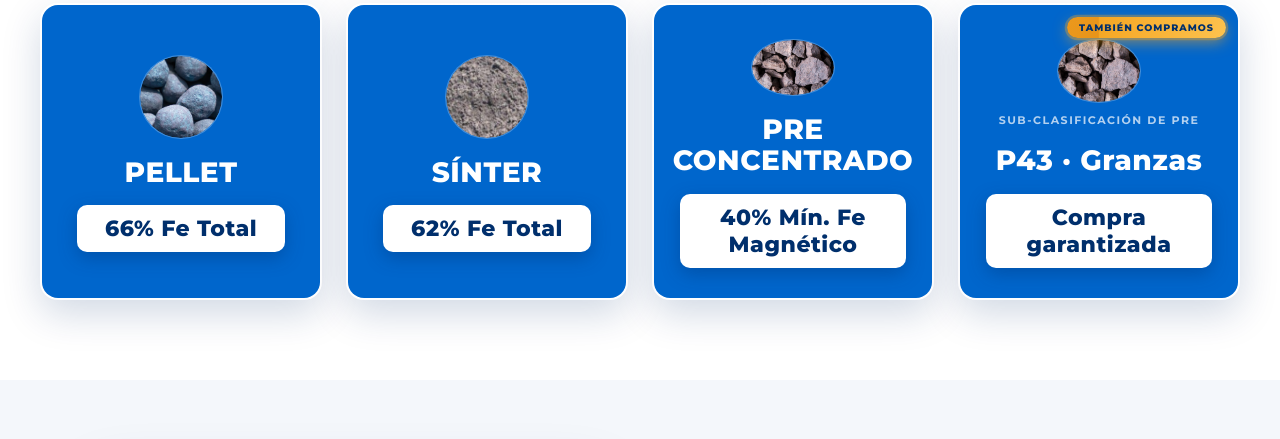
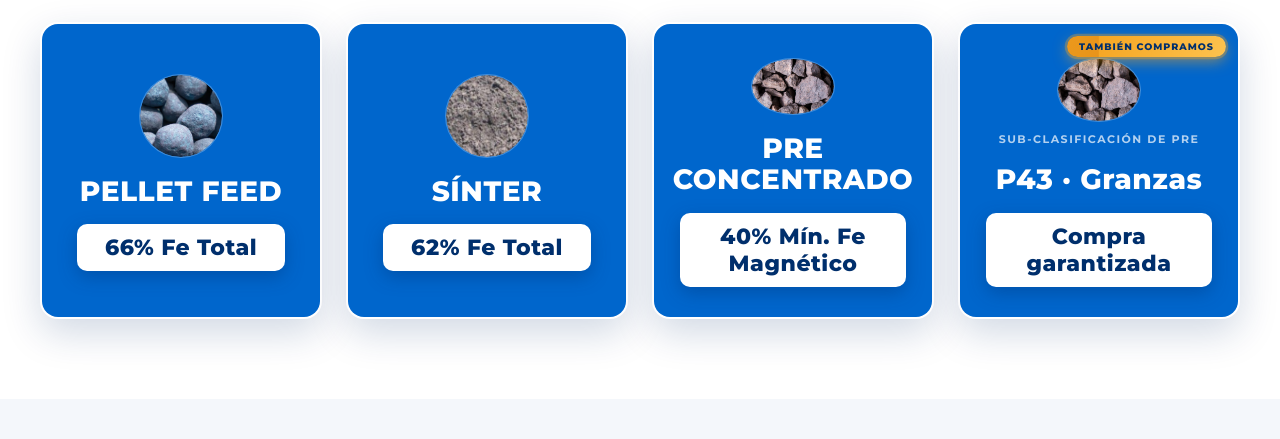
Before and after one commit to benjaminfortes-cmyk/Portal_Proveedores_CMP, a plain HTML site: page index.html in a window 1280 px wide. Shown: the part 1916-2355 px from the top of the page. Drawn offline with Linux system fonts and the light colour scheme.

Commit message:
PELLET FEEED

```diff
--- a/index.html
+++ b/index.html
@@ -1,6 +1,6 @@
 <!DOCTYPE html>
 <html lang="es">
-
+/* ── BF je actualizacion del dia 12-05 ultima por  ── */
 <head>
     <meta charset="UTF-8">
     <meta name="viewport" content="width=device-width, initial-scale=1.0">
@@ -2119,7 +2119,7 @@
         </div>
     </div>
 
-    <!-- PRODUCTOS QUE COMPRAMOS (NUEVAS TARJETAS) -->
+    <!-- PRODUCTOS QUE COMPRAMOS  -->
     <div style="background: white; padding: 30px 40px 80px 40px;">
         <div style="max-width: 1280px; margin: 0 auto; text-align: center;">
             <div class="cmp-section-label" style="justify-content: center; display: flex; margin-bottom: 20px;"><i
@@ -2134,7 +2134,7 @@
                 <div class="cmp-mineral-product-card">
                     <div class="cmp-mineral-product-inner">
                         <div class="cmp-mineral-product-icon"><img src="./pellet.png" alt="Pellet"></div>
-                        <div class="cmp-mineral-product-name">PELLET</div>
+                        <div class="cmp-mineral-product-name">PELLET FEED   </div>
                         <div class="cmp-mineral-product-spec">66% Fe Total</div>
                     </div>
                 </div>
```
